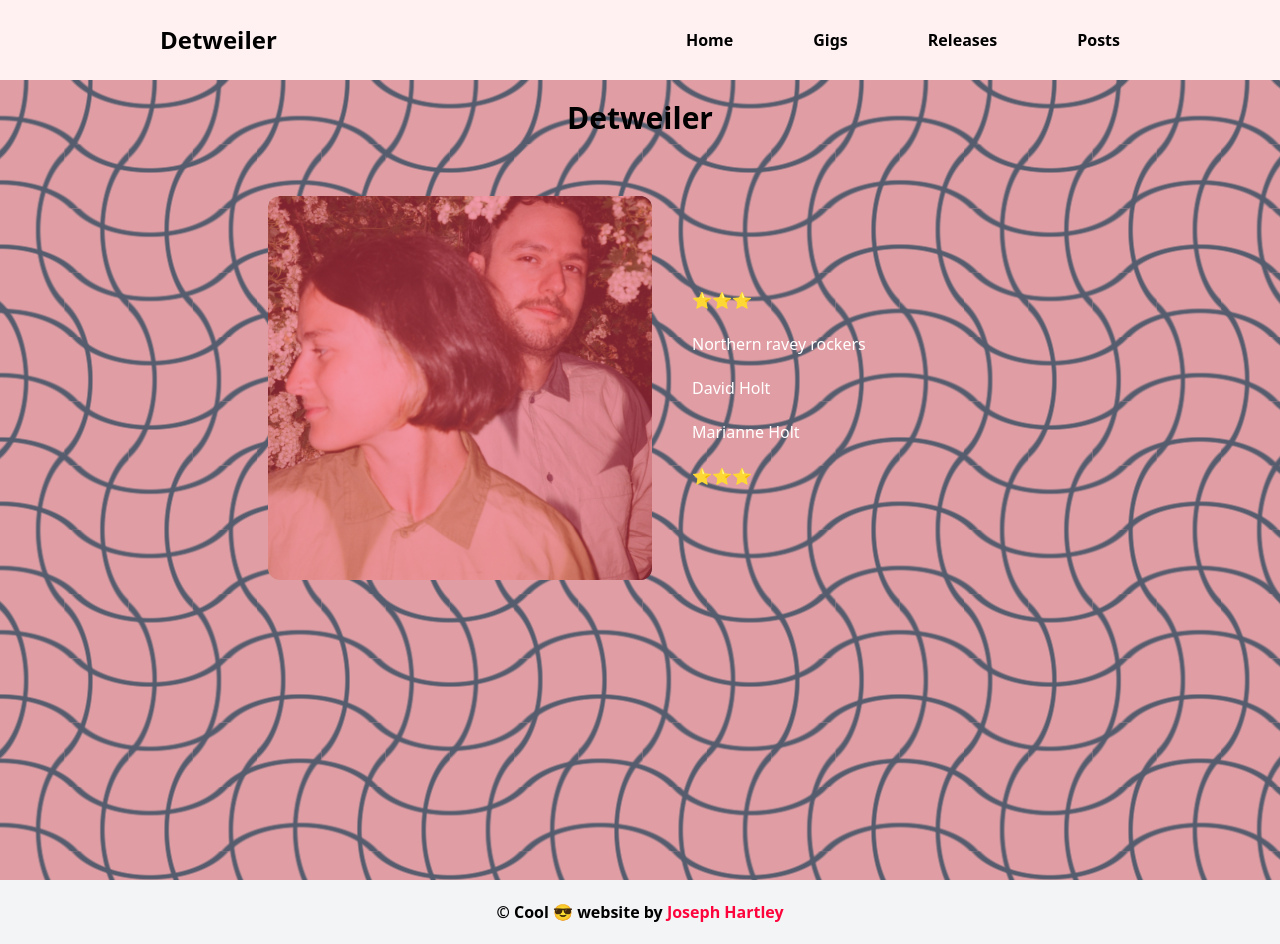
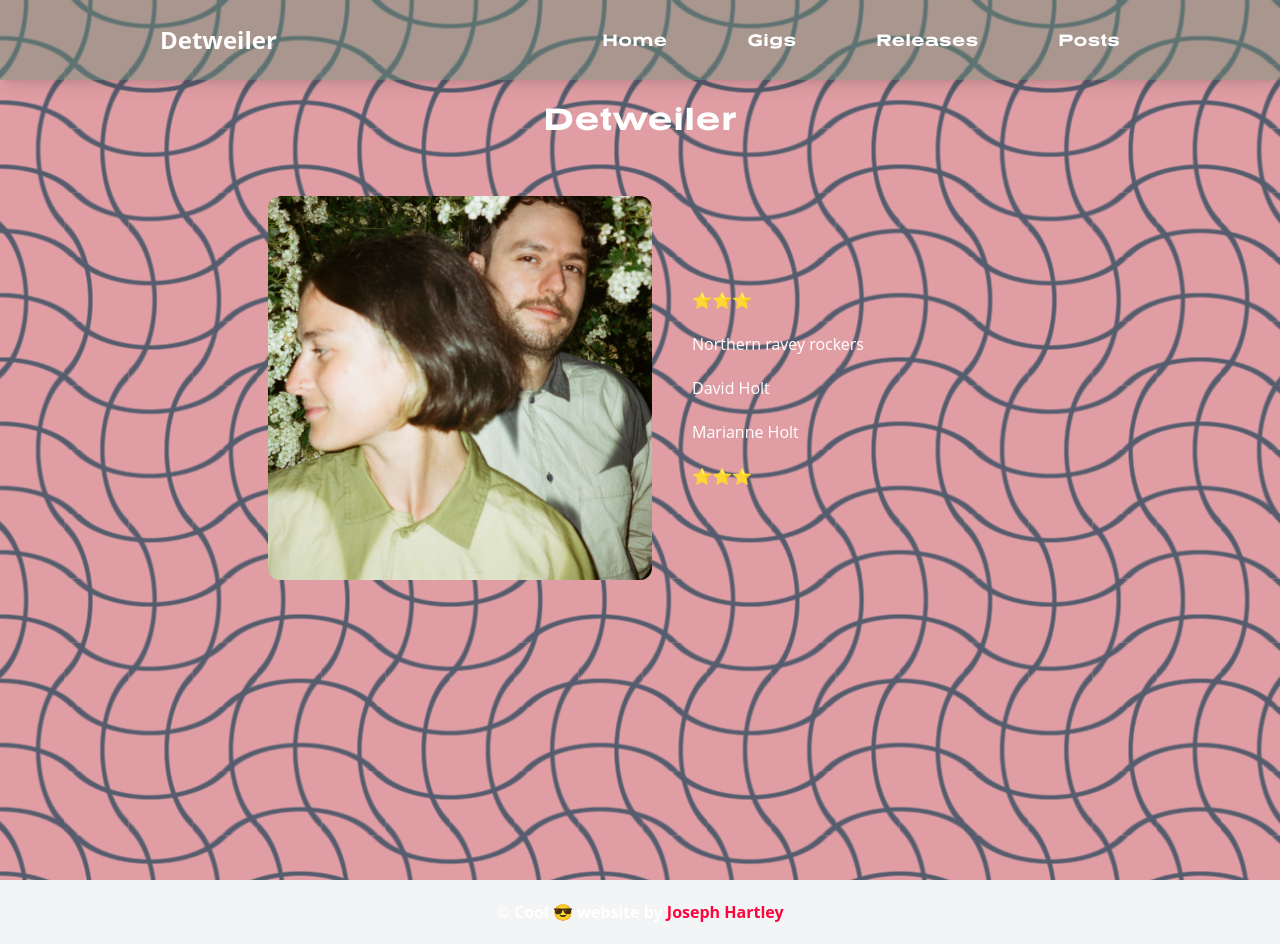
Before and after one commit to JosephHartley/detweiler-react, a React (Create React App) app: page / in a window 1280 px wide. Built offline with nearby package versions, Linux system fonts and the light colour scheme.

Commit message:
adds fonts and background colours

```diff
--- a/src/App.js
+++ b/src/App.js
@@ -14,19 +14,19 @@ import Footer from "./components/Footer";
 function App() {
 	return (
 		<BrowserRouter>
-      <div className="max-w-full">
+      <div className="background">
+        <div className="max-w-full backdrop-opacity-20 backdrop-invert bg-green-500/10 shadow-lg">
           <Header />
         </div>
-      <div className="background">
           <Routes>
             <Route path="/" element={<Home />} />
             <Route path="/gigs" element={<Gigs />} />
             <Route path="/posts" element={<Posts />} />
             <Route path="/releases" element={<Releases />} />
           </Routes>
-      </div>
         <div className="max-w-full">
           <Footer />
+        </div>
       </div>
 		</BrowserRouter>
 	);
--- a/src/components/Header.js
+++ b/src/components/Header.js
@@ -4,7 +4,7 @@ import Navbar from "./Navbar";
 const Header = () => {
 	return (
 		<header>
-			<div className="bg-rose-100/50">
+			<div className="">
 				<Navbar />
 			</div>
 		</header>
--- a/src/index.css
+++ b/src/index.css
@@ -1,25 +1,42 @@
 @tailwind base;
 @tailwind components;
 @tailwind utilities;
+@import url("https://fonts.googleapis.com/css2?family=Open+Sans:wght@300;400;600;700&display=swap");
+
+@font-face {
+  font-family: "Presicav";
+  src: local("Presicav"),
+    url("./fonts/Presicav.otf") format("opentype");
+}
+
+h1, h2, li {
+  font-family: "Presicav";
+  color: white
+;}
+
+p {
+  font-family: "Open Sans";
+  color: white;
+}
 
 @keyframes pulseColor {
   0%, 100% {
     opacity: 1;
   }
   50% {
-    opacity: 1;
+    opacity: 0.5;
   }
 }
 
 .animate-pulse-color {
-  animation: pulseColor 7s infinite;
+  animation: pulseColor 1s infinite;
 }
+
 
 .background {
   min-height: 100vh;
   --s: 300px; /* control the size */
   --c: #555C6D; /* first color */
-
   --_g: #0000 52%, var(--c) 54% 57%, #0000 59%;
   background:
     radial-gradient(farthest-side at -33.33% 50%, var(--_g)) 0 calc(var(--s)/2),
@@ -29,3 +46,17 @@
     #E09EA4; /* second color */
   background-size: calc(var(--s)/4.667) var(--s), var(--s) calc(var(--s)/4.667);
 }
+
+/* .background:hover {
+  min-height: 100vh;
+  --s: 300px;
+  --c: #E09EA4;
+  --_g: #0000 52%, var(--c) 54% 57%, #0000 59%;
+  background:
+    radial-gradient(farthest-side at -33.33% 50%, var(--_g)) 0 calc(var(--s)/2),
+    radial-gradient(farthest-side at 50% 133.33%, var(--_g)) calc(var(--s)/2) 0,
+    radial-gradient(farthest-side at 133.33% 50%, var(--_g)),
+    radial-gradient(farthest-side at 50% -33.33%, var(--_g)),
+    #555C6D;
+  background-size: calc(var(--s)/4.667) var(--s), var(--s) calc(var(--s)/4.667);
+} */
--- a/src/index.js
+++ b/src/index.js
@@ -2,6 +2,7 @@ import React from 'react';
 import ReactDOM from 'react-dom/client';
 import App from './App';
 import './index.css';
+import './fonts/Presicav.otf'
 
 const el = document.getElementById('root');
 const root = ReactDOM.createRoot(el);
--- a/src/views/Gigs.js
+++ b/src/views/Gigs.js
@@ -1,8 +1,10 @@
 function Gigs() {
   return (
-    <div className="container mx-auto">
-      <h1 className="text-4xl font-bold text-center">Gigs</h1>
-    </div>
+    <section className="container w-full lg:px-0 px-5 lg:w-3/4 mx-auto min-h-screen">
+      <h1 className="text-3xl font-bold text-center p-5">
+        Gigs
+      </h1>
+    </section>
   );
 }
 
--- a/src/views/Home.js
+++ b/src/views/Home.js
@@ -5,9 +5,9 @@ import bandImage from "../images/detweiler_home.jpeg"
 function Home() {
 	return (
     <section className="container w-full lg:px-0 px-5 lg:w-3/4 mx-auto min-h-screen">
-      <h3 className="text-3xl font-bold text-center p-5">
+      <h1 className="text-3xl font-bold text-center p-5">
         Detweiler
-      </h3>
+      </h1>
       <div className="flex gap-10 justify-center items-center flex-col lg:flex-row mt-10">
         <div className="relative w-96 h-96">
           <img
@@ -15,8 +15,8 @@ function Home() {
             className="w-full h-full object-cover rounded-xl lg:rounded-l-xl"
             alt=""
           />
-        <div className="absolute inset-0 rounded-xl lg:rounded-l-xl animate-pulse"></div>
-        <div className="absolute inset-0 bg-rose-500/50 opacity-50 rounded-xl lg:rounded-l-xl animate-pulse-color"></div>
+        <div className="absolute inset-0 rounded-xl lg:rounded-l-xl"></div>
+        {/* <div className="absolute inset-0 bg-rose-500/50 opacity-50 rounded-xl lg:rounded-l-xl"></div> */}
         </div>
         <div className="w-full lg:w-1/3 flex gap-5 mb-10 lg:mb-0 flex-col text-white">
           ⭐⭐⭐
--- a/src/views/Posts.js
+++ b/src/views/Posts.js
@@ -1,8 +1,10 @@
 function Posts() {
   return (
-    <div className="container mx-auto">
-      <h1 className="text-4xl font-bold text-center">Posts</h1>
-    </div>
+    <section className="container w-full lg:px-0 px-5 lg:w-3/4 mx-auto min-h-screen">
+      <h1 className="text-3xl font-bold text-center p-5">
+        Posts
+      </h1>
+    </section>
   );
 }
 
--- a/src/views/Releases.js
+++ b/src/views/Releases.js
@@ -40,15 +40,14 @@ function Releases() {
 
 	return (
 		<section className="container w-full lg:px-0 px-5 lg:w-3/4 mx-auto min-h-screen">
-			<div className="my-10">
-				<h3 className="text-3xl font-bold text-center my-10 lg:my-5">
+      <h1 className="text-3xl font-bold text-center p-5">
         Releases
-				</h3>
-				<div className="grid grid-cols-1 lg:grid-cols-3 gap-8">
+      </h1>
+      <div className="grid grid-cols-1 md:grid-cols-2 lg:grid-cols-3 gap-8 pb-5">
         {releases &&
           releases.map((release) => (
             <div
-								className="bg-gray-100 rounded shadow-xl p-5 std-border"
+              className="bg-gray-700/100 rounded shadow-lg shadow-red-300/50 p-5 std-border"
               key={release.title}
             >
               <div className="flex flex-col items-center">
@@ -57,20 +56,19 @@ function Releases() {
                   alt={release.title}
                   className="rounded-l object-cover w-40 h-40 border-4 shadow-inner std-border"
                 />
-									<h4 className="text-2xl pt-3 font-bold capitalize">
+                <h2 className="text-2xl pt-3 font-bold capitalize">
                   {release.title}
-									</h4>
+                </h2>
               </div>
               <p className="text-center mt-3">
                 {formatDate(new Date(release.releaseDate))}
               </p>
               <p className="text-center mt-3">
-                <a href={release.link}>Listen</a> | <a href={release.link}>Buy</a> | <a href={release.link}>Stream</a>
+              <a href={release.link}>Buy</a> | <a href={release.link}>Stream</a>
               </p>
               <p className="text-sm mt-5">{release.description}</p>
             </div>
           ))}
-				</div>
       </div>
 		</section>
 	);
```
Also changed, not shown: src/fonts/Presicav.otf (added). Lines whose indentation alone changed are shown as unchanged.
